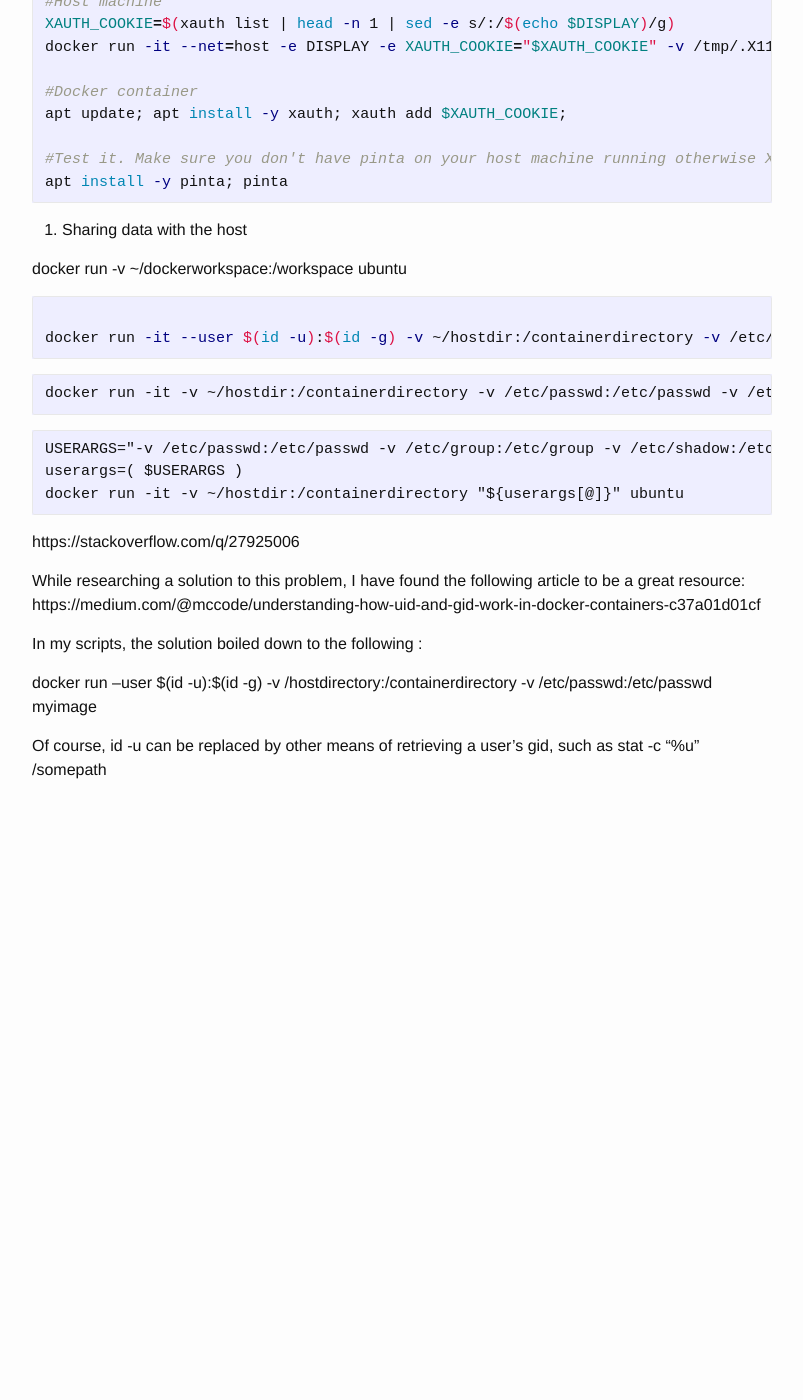
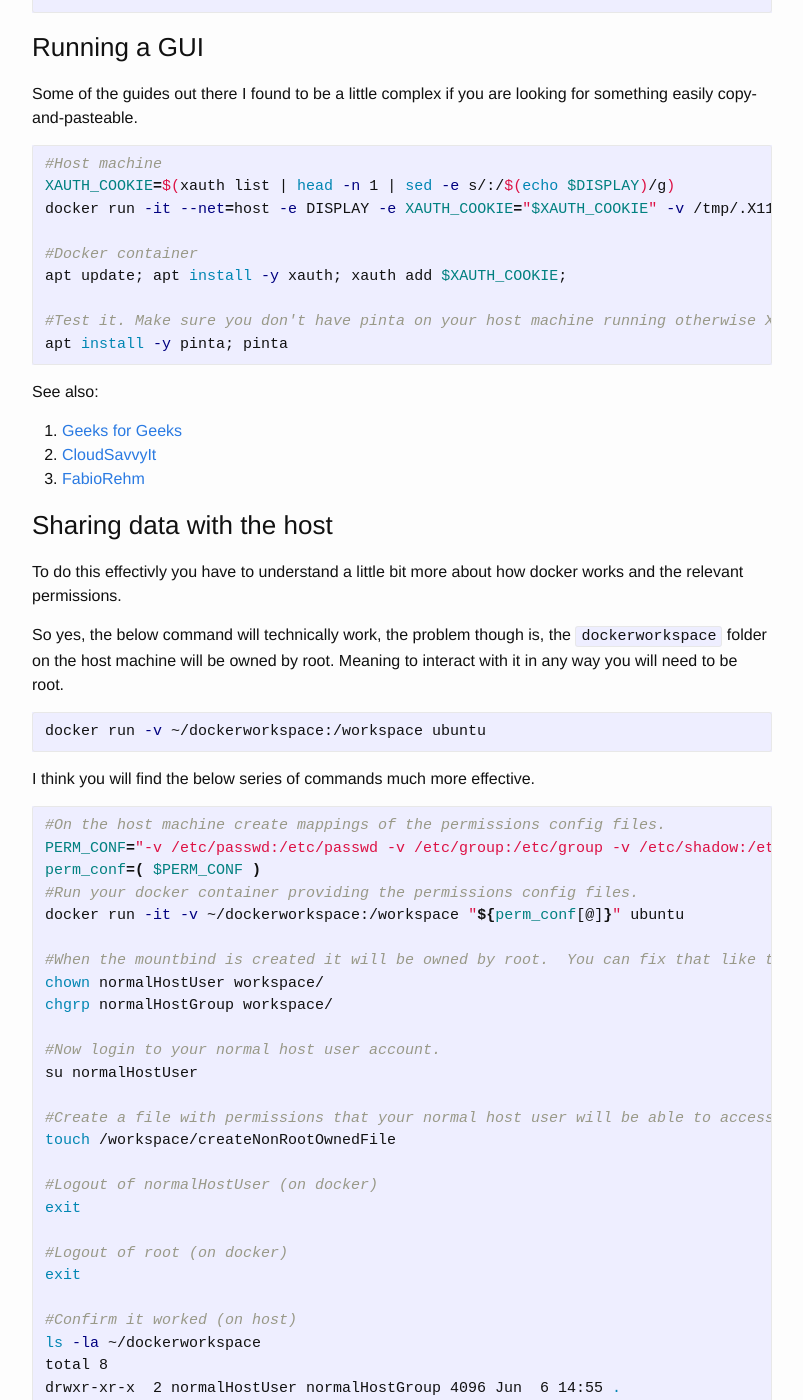
Before and after one commit to tbeckenhauer/tbeckenhauer.github.io, a Jekyll site: the page built from _tutorials/2021-06-04-basics-of-docker.markdown, in a window 1280 px wide and 1400 px high, scrolled down 489 px. Shown: the whole window, without its empty margins (238-1041 px from the left). Built offline with Jekyll 4.4.1, drawn with Linux system fonts in a browser that asks for light colours; before the commit the page ends 1331 px from its top, so only the background shows below that; some of the changed text lies outside the part shown.

Commit message:
update docker post

````diff
--- a/_tutorials/2021-06-04-basics-of-docker.markdown
+++ b/_tutorials/2021-06-04-basics-of-docker.markdown
@@ -7,15 +7,17 @@ permalink: /basics-of-docker/
 
 I am brand new to docker, so I though I might start documenting docker from the perspective of a beginner.  I will come back and correct any bad info as necessary.
 
-1. Docker data structures are similar to git.  If you understand the git ([Merkle Trees](https://en.wikipedia.org/wiki/Merkle_tree)), then you would understand the docker data structure.
+### Mental Model
+Docker data structures are similar to git.  If you understand the git ([Merkle Trees](https://en.wikipedia.org/wiki/Merkle_tree)), then you would understand the docker data structure.
 
-2. Assuming you want to start a docker image, you are gonna need a command like this. The 'i' stands for interactive. 't' stands for tty.
+### Running an Interactive Session
+Assuming you want to start a docker image, you are gonna need a command like this. The 'i' stands for interactive. 't' stands for tty.
 
 ```bash
 docker run -it ubuntu bash
 ```
 
-3. Running a GUI
+### Running a GUI
 Some of the guides out there I found to be a little complex if you are looking for something easily copy-and-pasteable.
 
 ```bash
@@ -29,35 +31,53 @@ apt update; apt install -y xauth; xauth add $XAUTH_COOKIE;
 #Test it. Make sure you don't have pinta on your host machine running otherwise X seems to get confused and create a new window for your host install of pinta.
 apt install -y pinta; pinta
 ```
-
-4. Sharing data with the host
+See also:
+1. [Geeks for Geeks](https://www.geeksforgeeks.org/running-gui-applications-on-docker-in-linux/)
+2. [CloudSavvyIt](https://www.cloudsavvyit.com/10520/how-to-run-gui-applications-in-a-docker-container/)
+3. [FabioRehm](http://fabiorehm.com/blog/2014/09/11/running-gui-apps-with-docker/)
 
 
+### Sharing data with the host
+To do this effectivly you have to understand a little bit more about how docker works and the relevant permissions.
+
+So yes, the below command will technically work, the problem though is, the `dockerworkspace` folder on the host machine will be owned by root.  Meaning to interact with it in any way you will need to be root.
+```bash
 docker run -v ~/dockerworkspace:/workspace ubuntu
-
-```bash
-
-docker run -it --user $(id -u):$(id -g) -v ~/hostdir:/containerdirectory -v /etc/passwd:/etc/passwd -v /etc/group:/etc/group ubuntu
-```
-
-```
-docker run -it -v ~/hostdir:/containerdirectory -v /etc/passwd:/etc/passwd -v /etc/group:/etc/group -v /etc/shadow:/etc/shadow ubuntu
-```
-
-```
-USERARGS="-v /etc/passwd:/etc/passwd -v /etc/group:/etc/group -v /etc/shadow:/etc/shadow"
-userargs=( $USERARGS )
-docker run -it -v ~/hostdir:/containerdirectory "${userargs[@]}" ubuntu
 ```
 
 
-https://stackoverflow.com/q/27925006
+I think you will find the below series of commands much more effective.
+```bash
+#On the host machine create mappings of the permissions config files.
+PERM_CONF="-v /etc/passwd:/etc/passwd -v /etc/group:/etc/group -v /etc/shadow:/etc/shadow"
+perm_conf=( $PERM_CONF )
+#Run your docker container providing the permissions config files.
+docker run -it -v ~/dockerworkspace:/workspace "${perm_conf[@]}" ubuntu
 
+#When the mountbind is created it will be owned by root.  You can fix that like this.
+chown normalHostUser workspace/
+chgrp normalHostGroup workspace/
 
-While researching a solution to this problem, I have found the following article to be a great resource: https://medium.com/@mccode/understanding-how-uid-and-gid-work-in-docker-containers-c37a01d01cf
+#Now login to your normal host user account.
+su normalHostUser
 
-In my scripts, the solution boiled down to the following :
+#Create a file with permissions that your normal host user will be able to access.
+touch /workspace/createNonRootOwnedFile
 
-docker run --user $(id -u):$(id -g) -v /hostdirectory:/containerdirectory -v /etc/passwd:/etc/passwd myimage
+#Logout of normalHostUser (on docker)
+exit
 
-Of course, id -u can be replaced by other means of retrieving a user's gid, such as stat -c "%u" /somepath
+#Logout of root (on docker)
+exit
+
+#Confirm it worked (on host)
+ls -la ~/dockerworkspace
+total 8
+drwxr-xr-x  2 normalHostUser normalHostGroup 4096 Jun  6 14:55 .
+drwxr-xr-x 35 normalHostUser normalHostGroup 4096 Jun  6 14:50 ..
+-rw-rw-r--  1 normalHostUser normalHostGroup    0 Jun  6 14:55 createNonRootOwnedFile
+```
+
+See Also:
+1. [Stack Overflow: Share Files Between host system and docker container](https://stackoverflow.com/questions/27925006/share-files-between-host-system-and-docker-container-using-specific-uid)
+2. [Marc Campbell: Understanding how uid and gid work in Docker containers](https://medium.com/@mccode/understanding-how-uid-and-gid-work-in-docker-containers-c37a01d01cf)
````
